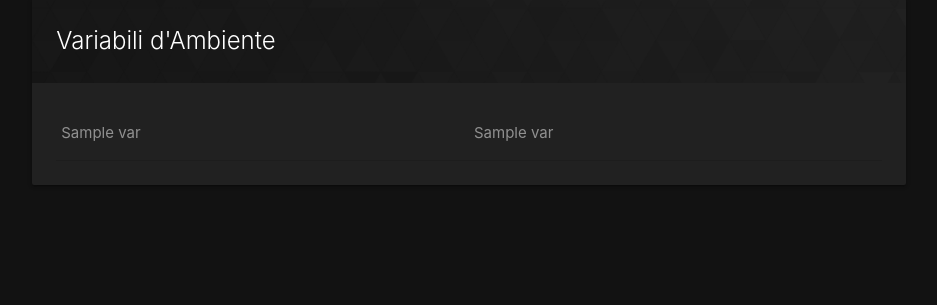
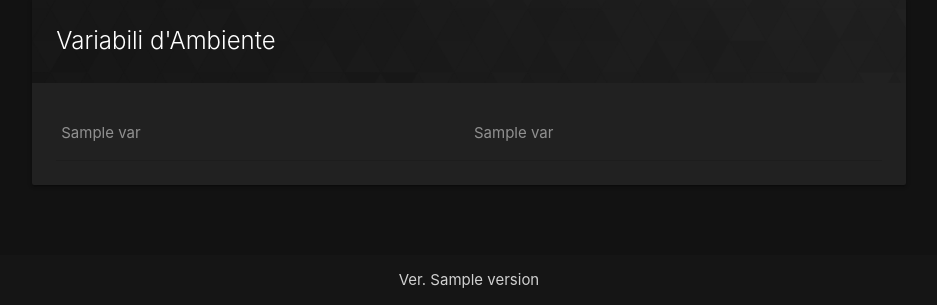
Before and after one commit to MainKronos/Sonarr-AnimeDownloader, a Flask app: template config/app/templates/settings.html in a window 1280 px wide. Shown: the part 671-976 px from the top of the page, without its empty margins (171-1108 px from the left). Run offline with Flask 2, Linux system fonts and the light colour scheme; the template is opened without the code that fills it: most values are stand-ins (such as "Sample title", 1, 10 or a date in 2020); parts of the project's set-up code (start-up, migrations or seed data) failed here and were passed over.

Commit message:
Footer
Web aggiunto il footer per indicare la versione

```diff
--- a/config/app/__init__.py
+++ b/config/app/__init__.py
@@ -72,7 +72,8 @@ def settings_update():
 def index():
 	log = get_log()
 	anime = readData()
-	return render_template('index.html', infos=anime, log=log)
+	env = getmyenv()
+	return render_template('index.html', infos=anime, log=log, env=env)
 
 
 
@@ -144,6 +145,7 @@ def getmyenv():
 	env["API_KEY"] = os.getenv('API_KEY') # Chiave api di sonarr
 	env["CHAT_ID"] = os.getenv('CHAT_ID') # telegramm
 	env["BOT_TOKEN"] = os.getenv('BOT_TOKEN') # telegramm
+	env["VERSION"] = os.getenv('VERSION') # versione
 
 	return env
 
--- a/config/app/static/css/my.css
+++ b/config/app/static/css/my.css
@@ -5,11 +5,17 @@ html {
 	background-color: #121212 !important;
 }
 
+
 .mainpage{
 	overflow-x: hidden;
 	position: relative;
 	height: 100vh;
+	display: flex;
+	flex-direction: column;
+	justify-content: space-between
 }
+
+
 
 /*.dark{
 	background-color: rgba(0,0,0,0);
@@ -93,6 +99,14 @@ button.btn-floating-delete{
 /*#################################*/
 nav.dark{
 	background-color: #212121 !important;
+}
+
+footer.dark{
+	background-color: rgba(0, 0, 0, 0) !important;
+	bottom: 0;
+	left: 0;
+	width: 100%;
+
 }
 
 .dark.brand-logo{
--- a/config/app/templates/settings.html
+++ b/config/app/templates/settings.html
@@ -151,12 +151,18 @@
                                 </div>
                             </div>
                         </div>
-
                     </div>
 
 
                 </div>
             </div>
+            <footer class="page-footer dark">
+                <div class="footer-copyright">
+                    <div class="container center-align">
+                        Ver. {{ env['VERSION'] }}
+                    </div>
+                </div>
+            </footer>
         </div>
 
         <!--JavaScript at end of body for optimized loading-->
```
Also changed, not shown: config/app/templates/index.html (+9 -0 lines).
